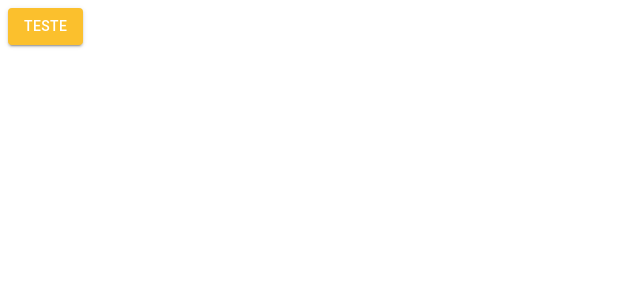
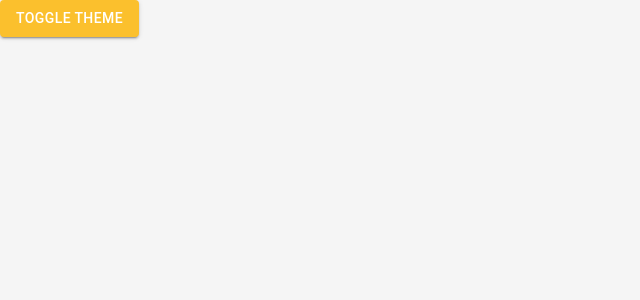
Before and after one commit to tiagodetarso/react-mui-type, a React (Create React App) app: page /inicio in a window 1280 px wide. Shown: the top 300 px of the page, without its empty margins (0-640 px from the left). Built offline with nearby package versions, Linux system fonts and the light colour scheme.

Commit message:
feat: Add darkTheme in ToggleTheme

```diff
--- a/public/index.html
+++ b/public/index.html
@@ -15,7 +15,7 @@
 
     <title>Cadastros</title>
   </head>
-  <body>
+  <body style='margin: 0; padding:0'>
     <noscript>Você precisa de javascript para rodar a aplicação.</noscript>
     <div id="root"></div>
 
--- a/src/routes/index.tsx
+++ b/src/routes/index.tsx
@@ -1,10 +1,14 @@
 import { Routes, Route, Navigate } from 'react-router-dom'
 import { Button } from '@mui/material'
 
+import { useAppThemeContext } from '../shared/context'
+
 export const AppRoutes = () => {
+    const { toggleTheme } = useAppThemeContext()
+
     return(
         <Routes>
-            <Route path="/inicio" element={<Button variant='contained' color='primary'>Teste</Button>}/>
+            <Route path="/inicio" element={<Button variant='contained' color='primary' onClick={toggleTheme}>Toggle Theme</Button>}/>
 
             <Route path="*" element={<Navigate to="/inicio"/>}/>
         </Routes>
--- /dev/null
+++ b/src/shared/context/ThemeContext.tsx
@@ -0,0 +1,43 @@
+import React, { createContext, useState, useCallback, useMemo, useContext } from "react";
+import { Box, ThemeProvider } from '@mui/material'
+
+import { DarkTheme, LightTheme } from '../themes'
+
+interface IThemeContextData {
+    themeName: 'light' | 'dark'
+    toggleTheme: () => void
+}
+
+const ThemeContext = createContext({} as IThemeContextData)
+
+export const useAppThemeContext = () => {
+    return useContext(ThemeContext)
+}
+
+interface IAppThemeProviderProps {
+    children: React.ReactNode
+}
+
+export const AppThemeProvider: React.FC<IAppThemeProviderProps> = ({ children }) => {
+
+    const [themeName, setThemeName] = useState<'light' | 'dark'>('light')
+
+    const toggleTheme = useCallback(() => {
+        setThemeName(oldThemeName => oldThemeName === 'light' ? 'dark' : 'light')
+    }, [])
+
+    const theme = useMemo(() => {
+        if (themeName === 'light') return LightTheme
+
+        return DarkTheme
+    }, [ themeName ])
+    return(
+        <ThemeContext.Provider value={{ themeName, toggleTheme }}>
+            <ThemeProvider theme={ theme }>
+                <Box width='100vw' height='100vh' bgcolor={theme.palette.background.default}>
+                    {children}
+                </Box>
+            </ThemeProvider>
+        </ThemeContext.Provider>
+    )
+}
--- a/src/shared/context/index.ts
+++ b/src/shared/context/index.ts
@@ -1 +1 @@
-export {}
+export * from './ThemeContext'
--- /dev/null
+++ b/src/shared/themes/Dark.ts
@@ -0,0 +1,24 @@
+import { createTheme } from "@mui/material"
+import { cyan, yellow, grey } from "@mui/material/colors"
+
+
+export const DarkTheme = createTheme({
+    palette: {
+        primary: {
+            main: yellow[700],
+            dark: yellow[800],
+            light: yellow[500],
+            contrastText: '#ffffff',
+        },
+        secondary: {
+            main: cyan[500],
+            dark: cyan[400],
+            light: cyan[300],
+            contrastText: '#ffffff',
+        },
+        background: {
+            default: '#202124',
+            paper: '#303134',
+        }
+    }
+})
--- a/src/shared/themes/index.ts
+++ b/src/shared/themes/index.ts
@@ -1 +1,2 @@
 export * from './Light'
+export * from './Dark'
```
Also changed, not shown: src/App.tsx (+5 -5 lines).
